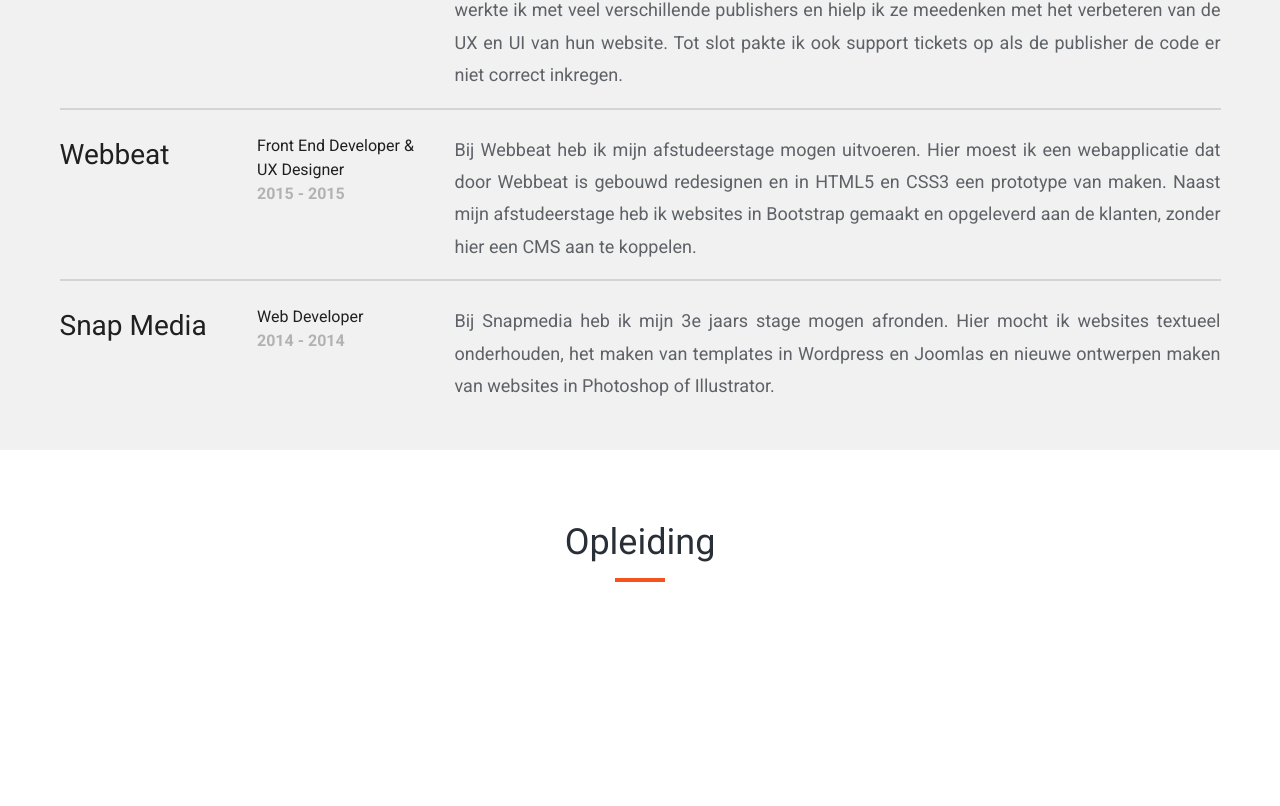
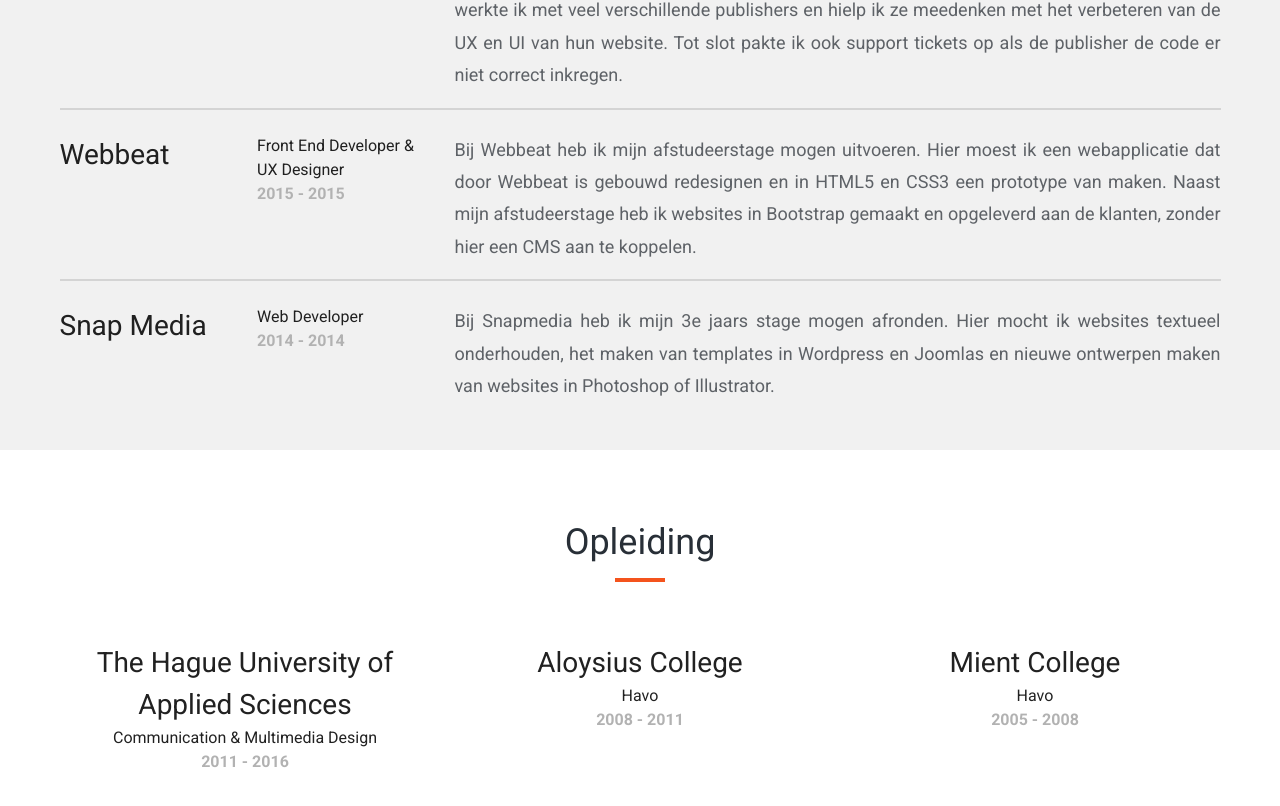
Before and after one commit to Enginovic/portfolio, a Vue app: page / in a window 1280 px wide. Shown: the part 1728-2534 px from the top of the page. Before the commit the page ends 2402 px from the top, so only its background shows below. Built offline with nearby package versions, Linux system fonts and the light colour scheme.

Commit message:
education component

```diff
--- a/src/assets/scss/_base.scss
+++ b/src/assets/scss/_base.scss
@@ -1,3 +1,7 @@
+.container {
+  padding: 12px 32px;
+}
+
 .elementTitle {
   color: $primary;
   font-size: 36px;
--- /dev/null
+++ b/src/components/Education/Education.js
@@ -0,0 +1,23 @@
+export default {
+  data: () => {
+    return {
+      educations: [
+        {
+          schoolName: 'The Hague University of Applied Sciences',
+          study: 'Communication & Multimedia Design',
+          period: '2011 - 2016'
+        },
+        {
+          schoolName: 'Aloysius College',
+          study: 'Havo',
+          period: '2008 - 2011'
+        },
+        {
+          schoolName: 'Mient College',
+          study: 'Havo',
+          period: '2005 - 2008'
+        }
+      ]
+    };
+  }
+};
--- a/src/components/Education/Education.vue
+++ b/src/components/Education/Education.vue
@@ -7,12 +7,22 @@
         </v-col>
       </v-row>
       <v-row>
-        <v-col sm="12" md="4" lg="3">
-
+        <v-col
+          cols="12"
+          sm="12"
+          md="4"
+          v-for="(education, index) in educations"
+          :key="`education-${index}`"
+          class="education text-center"
+        >
+          <h3 class="schoolName">{{ education.schoolName }}</h3>
+          <div class="study">{{ education.study }}</div>
+          <div class="period">{{ education.period }}</div>
         </v-col>
       </v-row>
     </v-container>
   </div>
 </template>
 
+<script src="@/components/Education/Education.js"></script>
 <style scoped lang="scss" src="@/components/Education/education.scss"></style>
--- a/src/components/Education/education.scss
+++ b/src/components/Education/education.scss
@@ -1,21 +1,9 @@
-ul {
-  font-size: 18px;
-  margin: 0;
-  padding-left: 0 !important;
-  list-style-type: none;
-
-  li {
-    margin-bottom: 12px;
-  }
+.schoolName {
+  font-size: 28px;
+  font-weight: 400;
 }
 
-img {
-  width: 75%;
+.period {
+  color: $gray-medium;
+  font-weight: 600;
 }
-
-.listLabel {
-  color: $gray-medium;
-  font-weight: 500;
-  width: fit-content;
-  margin-right: 6px;
-}
--- a/src/components/Experience/Experience.js
+++ b/src/components/Experience/Experience.js
@@ -27,6 +27,6 @@
           activity: 'Bij Snapmedia heb ik mijn 3e jaars stage mogen afronden. Hier mocht ik websites textueel onderhouden, het maken van templates in Wordpress en Joomlas en nieuwe ontwerpen maken van websites in Photoshop of Illustrator.'
         }
       ]
-    }
+    };
   }
 };
```
